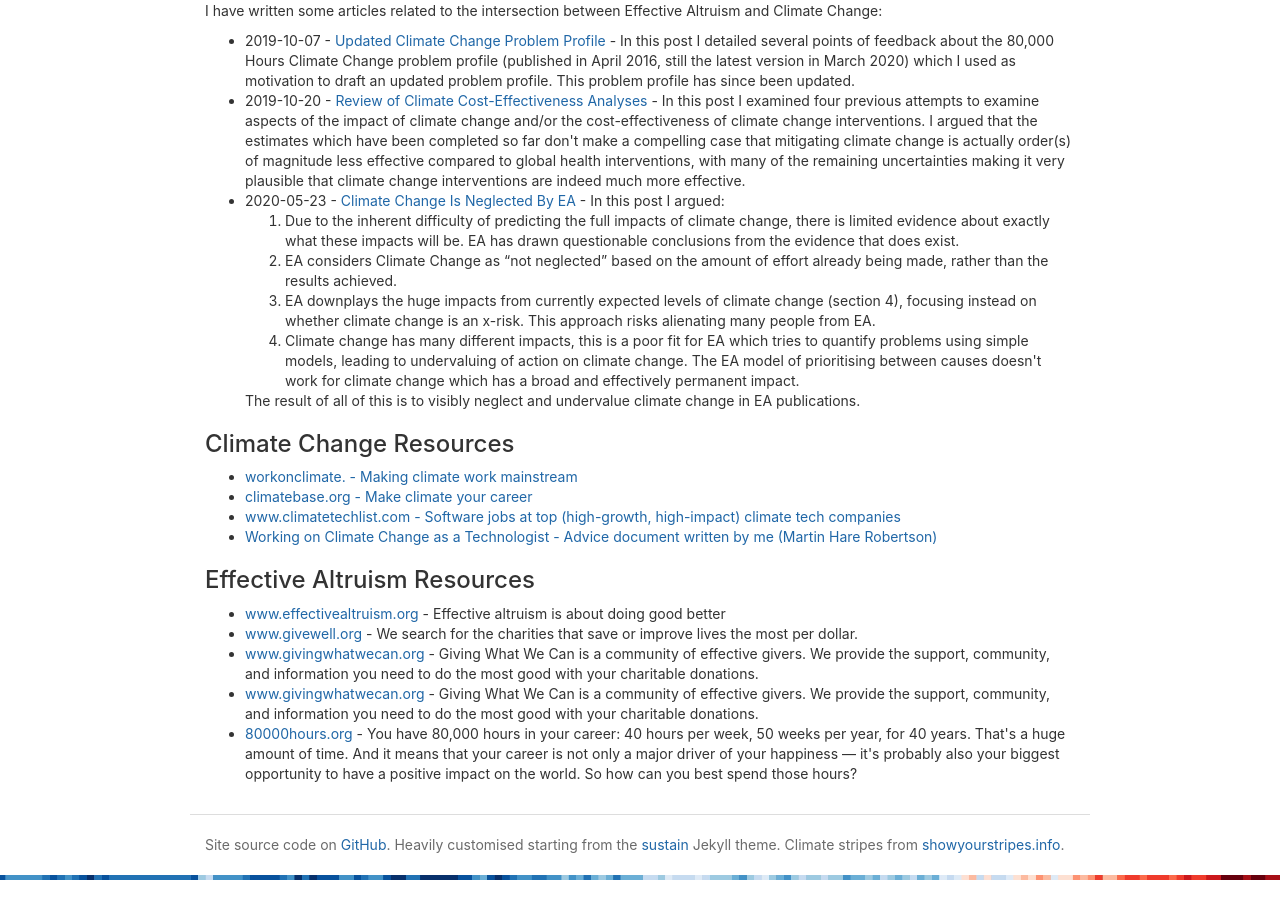
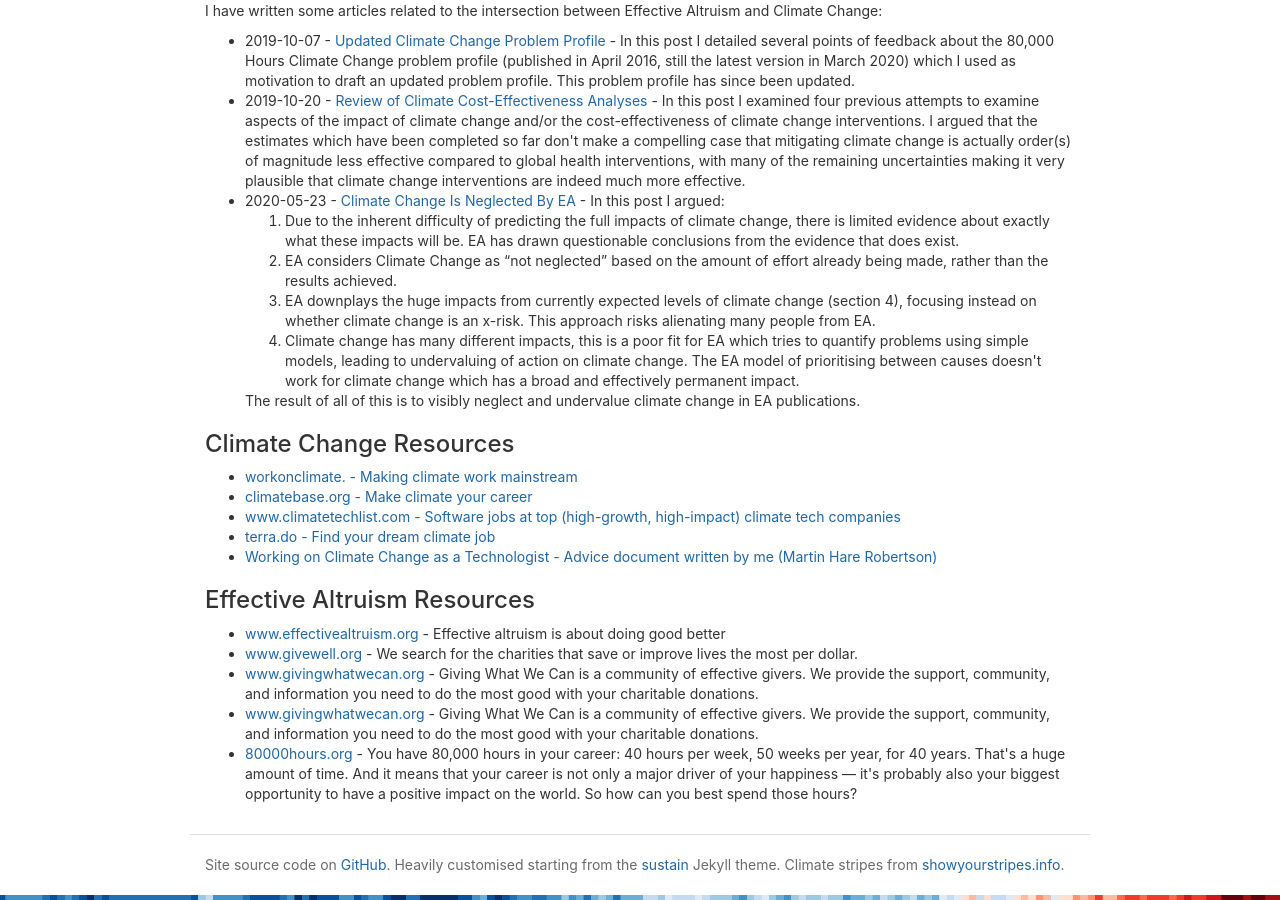
Before and after one commit to mchr3k/mchr3k.github.com, a Jekyll site: the page built from effective-altruism.html, in a window 1280 px wide and 900 px high, scrolled down 915 px. Built offline with Jekyll 4.4.1, drawn with Linux system fonts in a browser that asks for light colours; nearby versions of some CDN libraries.

Commit message:
Add another climate job board

```diff
--- a/climate-change.html
+++ b/climate-change.html
@@ -111,6 +111,7 @@
     <li><a href="https://workonclimate.org/" target="_blank">workonclimate. - Making climate work mainstream</a></li>
     <li><a href="https://climatebase.org/" target="_blank">climatebase.org - Make climate your career</a></li>
     <li><a href="https://www.climatetechlist.com/" target="_blank">www.climatetechlist.com - Software jobs at top (high-growth, high-impact) climate tech companies</a></li>
+    <li><a href="https://terra.do/climate-jobs/job-board/" target="_blank">terra.do - Find your dream climate job</a></li>
     <li><a href="https://carbonthirteen.com/" target="_blank">carbonthirteen.com - The Venture Builder for the Climate Emergency</a></li>
     <li><a href="https://planet-a.com/" target="_blank">planet-a.com - We support founders tackling the world's largest environmental problems. </a></li>
     <li>
--- a/effective-altruism.html
+++ b/effective-altruism.html
@@ -91,6 +91,7 @@
     <li><a href="https://workonclimate.org/" target="_blank">workonclimate. - Making climate work mainstream</a></li>
     <li><a href="https://climatebase.org/" target="_blank">climatebase.org - Make climate your career</a></li>
     <li><a href="https://www.climatetechlist.com/" target="_blank">www.climatetechlist.com - Software jobs at top (high-growth, high-impact) climate tech companies</a></li>
+    <li><a href="https://terra.do/climate-jobs/job-board/" target="_blank">terra.do - Find your dream climate job</a></li>
     <li>
       <a href="https://docs.google.com/document/d/1MNPkLJqRmrk380L24G31szsKt9Dc8qB2M8PO7-YW5HI/edit" target="_blank"
         >Working on Climate Change as a Technologist - Advice document written by me (Martin Hare Robertson)</a
```
